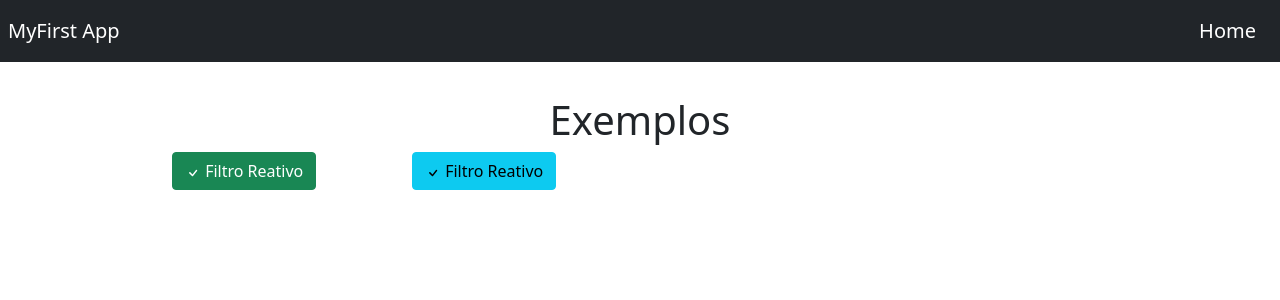
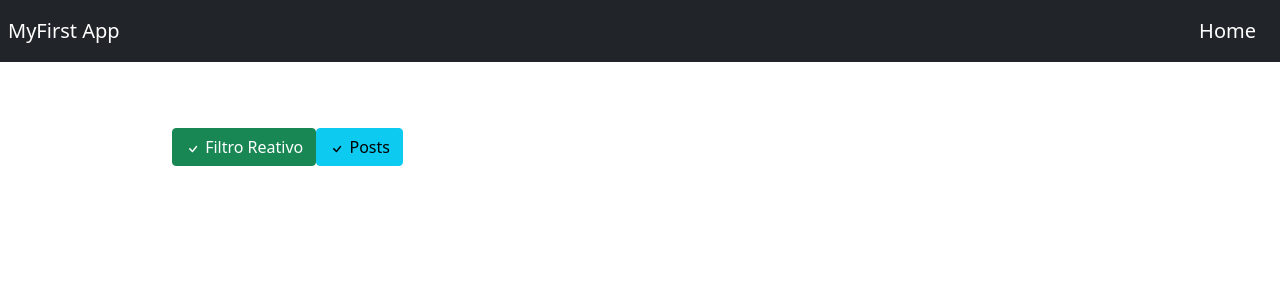
Before and after one commit to ulissesnew/my-app-reactive, an Angular app: page / in a window 1280 px wide. Shown: the top 300 px of the page. Built offline with nearby package versions, Linux system fonts and the light colour scheme.

Commit message:
refactor: refatorei boostrap classes para app-container

```diff
--- a/src/app/app.component.html
+++ b/src/app/app.component.html
@@ -1,24 +1,14 @@
-<!-- <app-filtro-reativo></app-filtro-reativo> -->
 <nav class="navbar fixed-top navbar-dark bg-dark">
   <a routerLink="/" class="navbar-brand p-2">MyFirst App</a>
   <a routerLink="/" class="navbar-brand p-2">Home</a>
 </nav>
 
+<div style="margin: 80px;"></div>
 <app-container>
-  <div class="row">
-    <h1>Exemplos</h1>
-  </div>
-
-  <div class="row">
-    <div class="col-sm-3">
-      <app-button routerLink="/filtro-reativo"> Filtro Reativo</app-button>
-    </div>
-    <div class="col-sm-3">
-      <app-button class="btn-info" routerLink="/filtro-reativo">
-        Filtro Reativo
-      </app-button>
-    </div>
-  </div>
+  <app-button routerLink="/filtro-reativo"> Filtro Reativo</app-button>
+  <app-button class="btn-info" routerLink="/posts">
+    Posts
+  </app-button>
 </app-container>
 
 <router-outlet></router-outlet>
```
